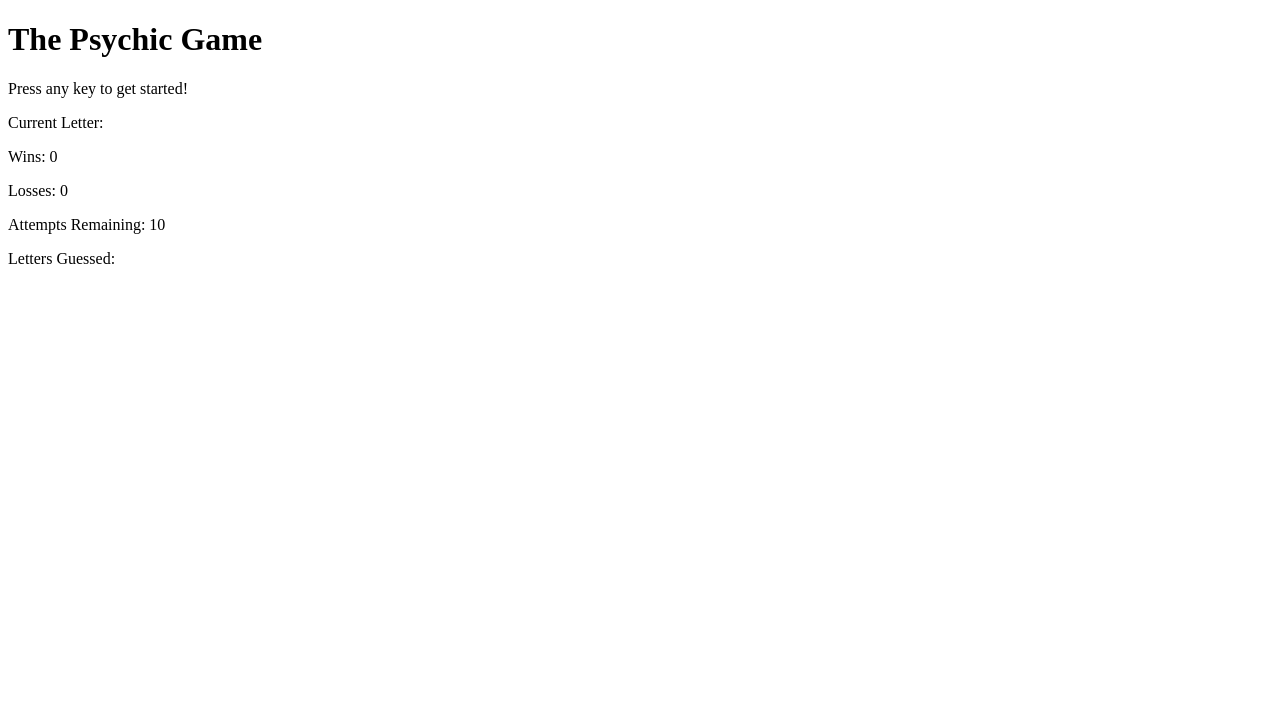
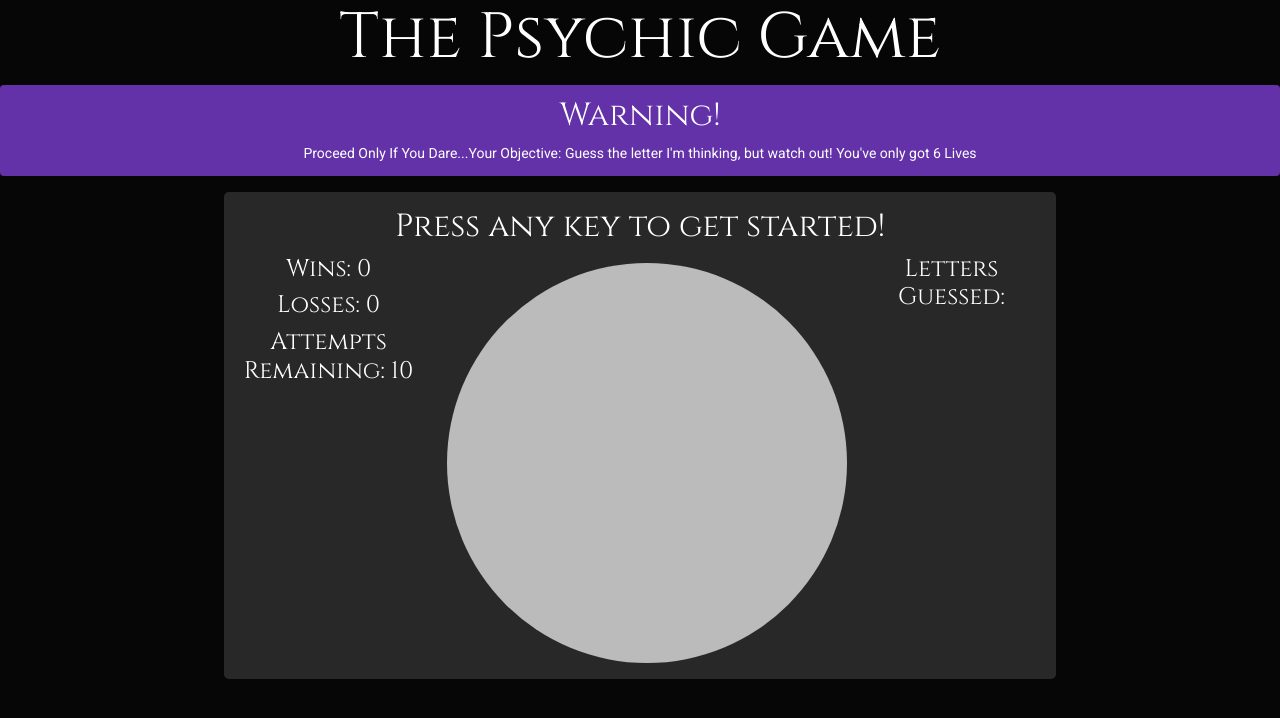
Before and after one commit to barrett4467/Psychic-Game, a plain HTML site: page index.html in a window 1280 px wide. Drawn offline with nearby package versions, Linux system fonts and the light colour scheme; a web font is replaced by a local one.

Commit message:
Fixed flags styled page

```diff
--- a/assets/css/styles.css
+++ b/assets/css/styles.css
@@ -0,0 +1,26 @@
+.dot {
+    height: 400px;
+    width: 400px;
+    margin: 0 auto;
+    background-color: #bbb;
+    border-radius: 50%;
+
+  }
+  body {
+    font-family: 'Roboto Mono', monospace;
+  }
+
+  .alert-color {
+    background-color: #6432a8;
+  }
+
+  .correct-guess {
+    color: #fff;
+    font-family: 'Mystery Quest', cursive;
+    position: relative;
+    top: 2rem;
+    font-size: 17rem;
+  }
+  h1, h4, h5, h3 {
+    font-family: 'Cinzel', serif;
+  }
--- a/assets/js/game.js
+++ b/assets/js/game.js
@@ -14,29 +14,31 @@ var winsText = document.getElementById("wins");
 var lossesText = document.getElementById("losses");
 
 document.getElementById("directions").textContent = "Press any key to get started!";
-document.getElementById("current-letter").textContent = "Current Letter: ";
+document.getElementById("current-letter").textContent = "";
 document.getElementById("attempts-remaining").textContent = "Attempts Remaining: " + attemptsRemaining;
 document.getElementById("wins").textContent = "Wins: " + wins;
 document.getElementById("losses").textContent = "Losses: " + losses;
 document.getElementById("past-guesses").textContent = "Letters Guessed: " + pastGuesses;
 
 function reset (){
-    alert("Next Round!");
+    alert("Next Round!!");
     attemptsRemaining = 10;
-    pastGuesses = 0;
-    document.getElementById("current-letter").textContent = "Current Letter: ";
+    pastGuesses = [];
+    document.getElementById("current-letter").textContent = "";
     currentLetter = alphabet[Math.floor(Math.random() * alphabet.length)];
 }
 
 document.onkeyup = function(event) {
     var letterGuessed = event.key; //key user presses
     for (i = 0; i < currentLetter.length; i++) {
+        // var letter = alphabet;
+        // if (letterGuessed === letter) {
             console.log(currentLetter);
             if (currentLetter === letterGuessed){
                 alert("You Did It!!");
-            document.getElementById("current-letter").textContent = "Current Letter: " + letterGuessed;
+                document.getElementById("current-letter").textContent =  letterGuessed;
                 document.getElementById("wins").textContent = wins++;
-            reset();
+                setTimeout(function(){ reset(); }, 3000);
             } else if (currentLetter != letterGuessed){
                 var holder = [];
                 pastGuesses.push(letterGuessed);
@@ -51,9 +53,9 @@ document.onkeyup = function(event) {
 
             if (attemptsRemaining === 0){
                 document.getElementById("losses").textContent = losses++;
-            document.getElementById("current-letter").textContent = "Current Letter: " + currentLetter;
+                document.getElementById("current-letter").textContent = currentLetter;
                 alert("You're not as psychic as you thought!! The letter was: " + currentLetter);
-            reset();
+                setTimeout(function(){ reset(); }, 3000);
             }
 
             directionsText.textContent = "Press any key to get started!";
@@ -62,6 +64,11 @@ document.onkeyup = function(event) {
             winsText.textContent = "Wins: " + wins;
             lossesText.textContent = "Losses: " + losses;
 
+        // } else{
+        // alert("Invalid Key! Try again!!");
+        // }
     }
 
+
+
 }
--- a/index.html
+++ b/index.html
@@ -4,17 +4,51 @@
     <meta charset="UTF-8">
     <meta name="viewport" content="width=device-width, initial-scale=1.0">
     <meta http-equiv="X-UA-Compatible" content="ie=edge">
+    <!-- Linking CSS -->
+    <link href="assets/css/styles.css" rel="stylesheet" type="text/css">
+    <!-- Linking Bootstrap -->
+    <link href="https://stackpath.bootstrapcdn.com/bootswatch/4.3.1/cyborg/bootstrap.min.css" rel="stylesheet" crossorigin="anonymous">
+    <!-- Linking Fonts -->
+    <link href="https://fonts.googleapis.com/css?family=Cinzel|Mystery+Quest|Roboto+Mono&display=swap" rel="stylesheet">
+
     <title>Psychic Game</title>
 </head>
 <body>
     <div>
-        <h1>The Psychic Game</h1>
-        <p id="directions"></p>
-        <p id="current-letter"></p>
-        <p id="wins"></p>
-        <p id="losses"></p>
-        <p id="attempts-remaining"></p>
-        <p id="past-guesses"></p>
+        <h1 class= "text-center">The Psychic Game</h1>
+        <div class="alert alert-color text-center">
+            <h4 class="alert-heading">Warning!</h4>
+            <p class="mb-0">Proceed Only If You Dare...Your Objective: Guess the letter I'm thinking, but watch out! You've only got 6 Lives</p>
+        </div>
+        <div class= "container">
+            <div class="jumbotron w-75 p-3 mx-auto">
+                <div class= "row">
+                    <div class="col-md">
+                        <h4 class= "text-center" id="directions"></h4>
+                    </div>
+                </div>
+                <div class="row">
+                    <div class="col-md-3">
+                        <h5 class= "text-center" id="wins"></h5>
+                        <h5 class= "text-center" id="losses"></h5>
+                        <h5 class= "text-center" id="attempts-remaining"></h5>
+                    </div>
+                    <div class="col-md-6">
+                        <div class= "dot">
+                        <h3 class= "text-center correct-guess" id="current-letter"></h3>
+                        </div>
+                    </div>
+                    <div class="col-md-3">
+                        <h5 class= "text-center" id="past-guesses"></h5>
+                    </div>
+                </div>
+
+
+
+                </div>
+        </div>
+
+
         <script type="text/javascript" src="assets/js/game.js"></script>
     </div>
 </body>
```
Lines whose indentation alone changed are shown as unchanged.
